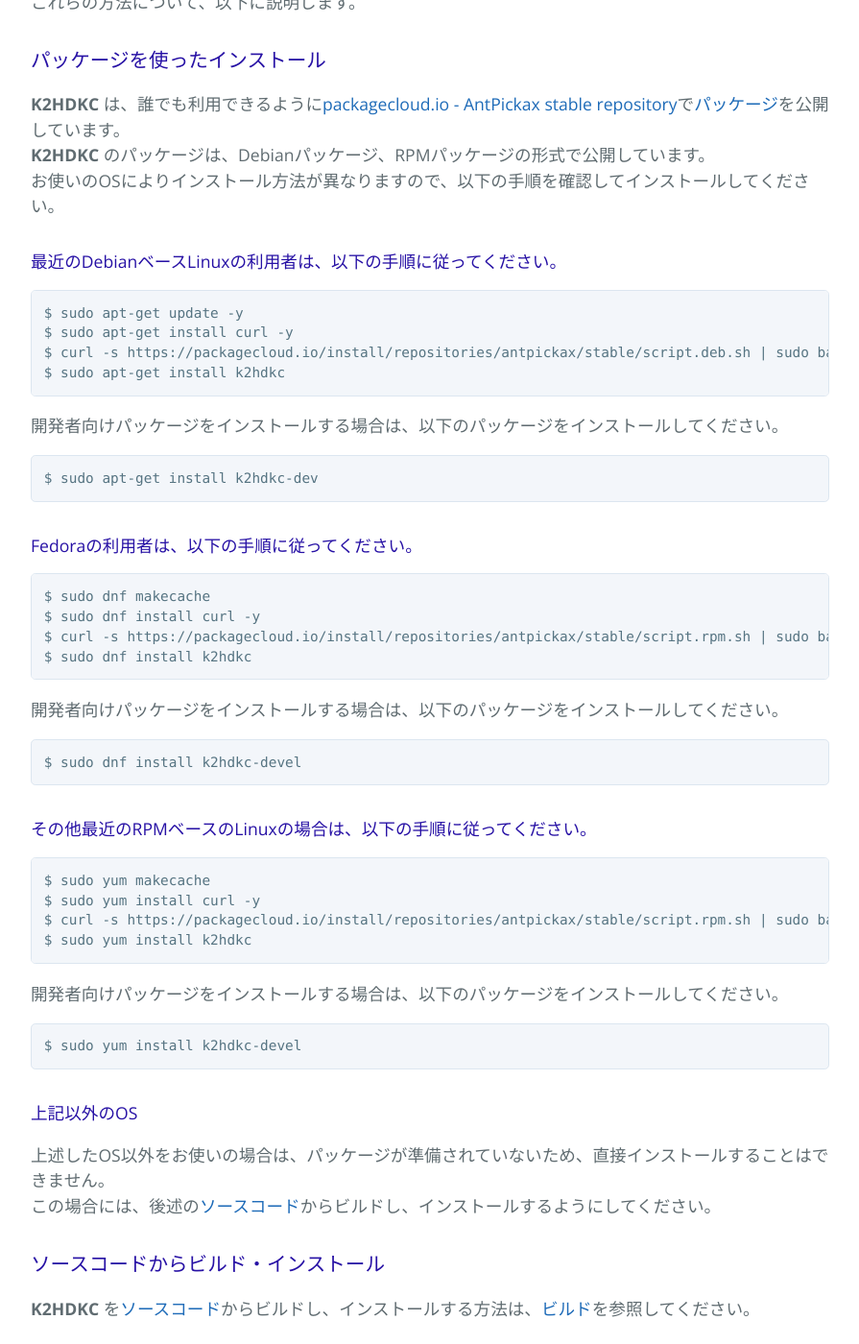
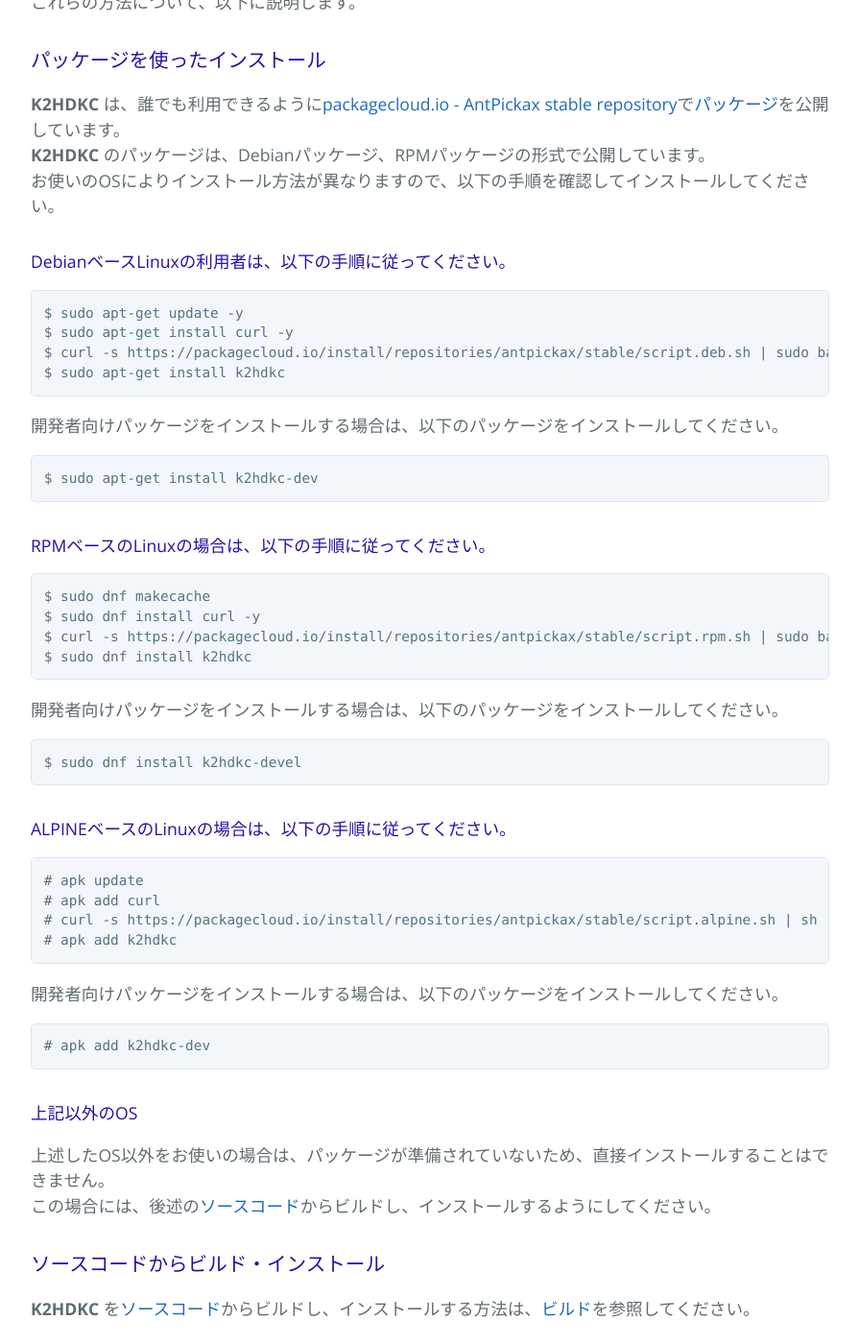
Before and after one commit to yahoojapan/k2hdkc, a Jekyll site: the page built from usageja.md, in a window 1280 px wide and 1400 px high, scrolled down 632 px. Shown: the whole window at 96% size, without its empty margins (192-1087 px from the left). Built offline with Jekyll 4.4.1, drawn with Linux system fonts in a browser that asks for light colours.

Commit message:
[gh-pages] Updated usage pages

````diff
--- a/usageja.md
+++ b/usageja.md
@@ -29,7 +29,7 @@
 **K2HDKC** のパッケージは、Debianパッケージ、RPMパッケージの形式で公開しています。
 お使いのOSによりインストール方法が異なりますので、以下の手順を確認してインストールしてください。
 
-#### 最近のDebianベースLinuxの利用者は、以下の手順に従ってください。
+#### DebianベースLinuxの利用者は、以下の手順に従ってください。
 ```
 $ sudo apt-get update -y
 $ sudo apt-get install curl -y
@@ -41,7 +41,7 @@
 $ sudo apt-get install k2hdkc-dev
 ```
 
-#### Fedoraの利用者は、以下の手順に従ってください。
+#### RPMベースのLinuxの場合は、以下の手順に従ってください。
 ```
 $ sudo dnf makecache
 $ sudo dnf install curl -y
@@ -53,16 +53,16 @@
 $ sudo dnf install k2hdkc-devel
 ```
 
-#### その他最近のRPMベースのLinuxの場合は、以下の手順に従ってください。
+#### ALPINEベースのLinuxの場合は、以下の手順に従ってください。
 ```
-$ sudo yum makecache
-$ sudo yum install curl -y
-$ curl -s https://packagecloud.io/install/repositories/antpickax/stable/script.rpm.sh | sudo bash
-$ sudo yum install k2hdkc
+# apk update
+# apk add curl
+# curl -s https://packagecloud.io/install/repositories/antpickax/stable/script.alpine.sh | sh
+# apk add k2hdkc
 ```
 開発者向けパッケージをインストールする場合は、以下のパッケージをインストールしてください。
 ```
-$ sudo yum install k2hdkc-devel
+# apk add k2hdkc-dev
 ```
 
 #### 上記以外のOS
````
Also changed, not shown: usage.md (+8 -8 lines).
